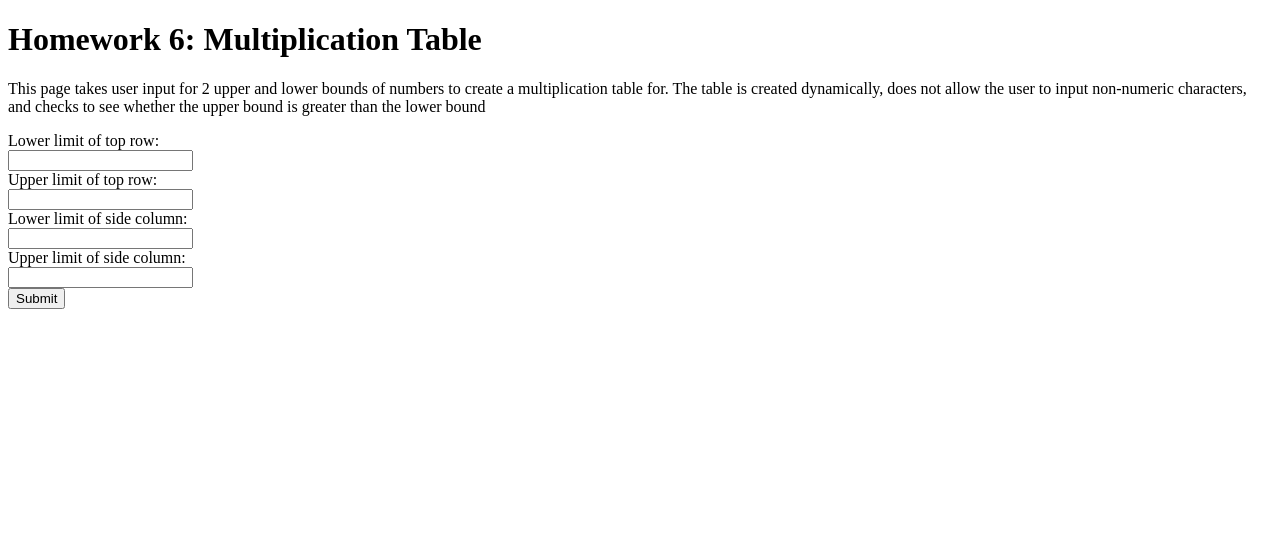
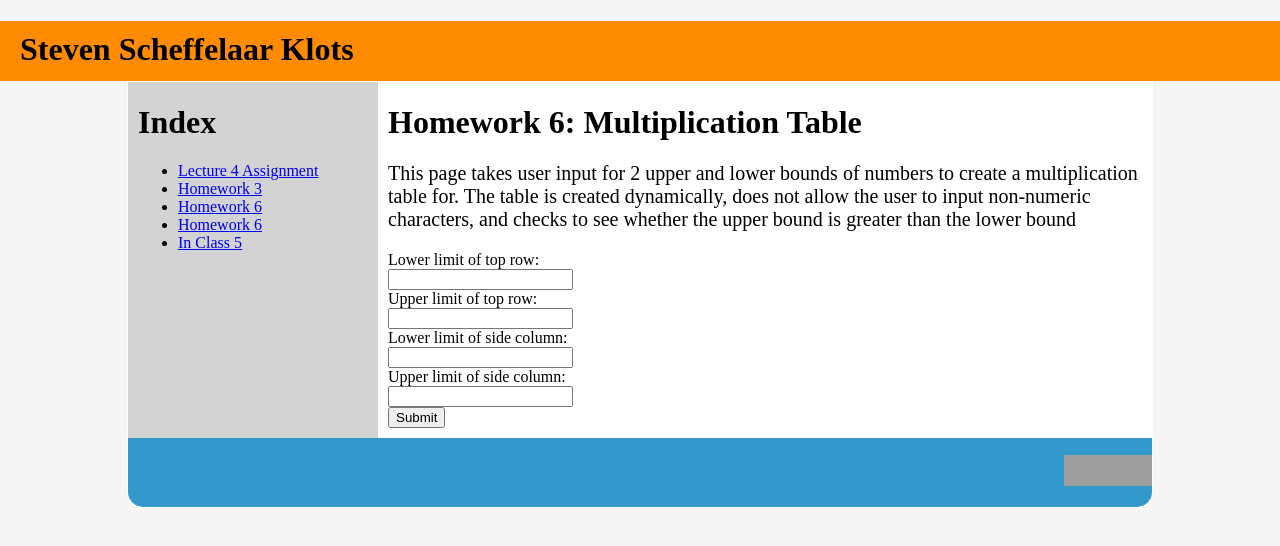
Before and after one commit to Steven-ScheffelaarKlots/GUI-1, a plain HTML site: page HW6/index.html in a window 1280 px wide. Drawn offline with Linux system fonts and the light colour scheme; grey boxes are pictures that could not be loaded.

Commit message:
HW6 Redo

```diff
--- /dev/null
+++ b/HW6/css/default.css
@@ -0,0 +1,77 @@
+/*Steven Scheffelaar Klots*/
+/*Steven_ScheffelaarKlots@student.uml.edu*/
+/*Student in 91.601 GUI Programming 1*/
+/*10/4/16*/
+/*Main css file for my site*/
+
+
+/*Code for aligning content in the middle of the page*/
+#wrap {
+    width: 80%;
+    margin:0 auto;;
+    background-color: white;
+    padding: 1px;
+    border-radius: 0 0 15px 15px;
+}
+
+#header {
+    width:100%;
+    background-color: darkorange;
+    height: 60px;
+}
+
+#header h1 {
+    padding-top: 10px;
+    padding-left: 20px;
+}
+
+#myForm {
+    padding-bottom:10px;
+}
+
+body {
+    margin: 0;
+    background-color: whitesmoke;
+}
+
+td img {
+    height: 400px;;
+}
+
+/*Sidebar class for the index sidebar*/
+.sidebar{
+    width: 240px;
+    float: none;
+    background: lightgray;
+    display: table-cell;
+    padding-left: 10px;
+}
+
+/*Content class for the main content of the page*/
+.content {
+    position: relative;
+    display: table-cell;
+    padding-left: 10px;
+}
+
+.content p {
+    font-size: 20px;
+}
+
+.content img {
+    float: left;
+    width: 200px;;
+    margin: 10px;
+}
+
+.footer {
+    width: 100%;
+    background-color: #3399CC;
+    border-radius: 0 0 15px 15px;
+    text-align: right;
+    padding: 1px 0 1px 0;
+}
+
+.error {
+    color: red;
+}
--- a/HW6/index.html
+++ b/HW6/index.html
@@ -9,9 +9,25 @@
         <meta charset="UTF-8">
         <title>Multiplication Table</title>
         <script src="js/main.js"></script>
+        <link rel="stylesheet" type="text/css" href="css/default.css">
     </head>
     <body>
-    <div id ="header">
+        <div id="header">
+            <h1>Steven Scheffelaar Klots</h1>
+        </div>
+        <div id="wrap">
+            <div class="sidebar">
+                <h1>Index</h1>
+                <ul>
+                    <li><a href="Lecture4.html">Lecture 4 Assignment</a></li>
+                    <li><a href="HW3/index.html">Homework 3</a></li>
+                    <li><a href="HW6/index.html">Homework 6</a></li>
+                    <li><a href="HW8/index.html">Homework 6</a></li>
+                    <li><a href="In-Class-5/example.html">In Class 5</a> </li>
+                </ul>
+            </div>
+            <div class="content">
+                <div>
                     <h1>Homework 6: Multiplication Table</h1>
                     <p>This page takes user input for 2 upper and lower bounds of numbers to create a multiplication table for. The
                         table is created dynamically, does not allow the user to input non-numeric characters, and checks to see
@@ -30,8 +46,18 @@
                         <input type="number"><br>
                         <input id="Submit" type="button" value="Submit" onclick="generateTable();" />
                     </form>
+                    <div id="table"></div>
                 </div>
-    <!--Div for where the table will be generated-->
-    <div id="table"></div>
+            </div>
+            <div class="footer">
+                <p>
+                    <a href="http://jigsaw.w3.org/css-validator/check/referer">
+                        <img style="border:0;width:88px;height:31px"
+                             src="http://jigsaw.w3.org/css-validator/images/vcss-blue"
+                             alt="Valid CSS!" />
+                    </a>
+                </p>
+            </div>
+        </div>
     </body>
 </html>
--- a/HW6/js/main.js
+++ b/HW6/js/main.js
@@ -10,22 +10,45 @@ function generateTable() {
     var firstInputUpper = document.getElementById("myForm").elements[1].value;
     var secondInputLower = document.getElementById("myForm").elements[2].value;
     var secondInputUpper = document.getElementById("myForm").elements[3].value;
-    console.log(firstInputLower);
-    console.log(firstInputUpper);
-    console.log(secondInputLower);
-    console.log(secondInputUpper);
     var dynamicTable = "";
+
+
+        //Error checking for no input
+    if (firstInputLower === "" || firstInputUpper === "" || secondInputLower === "" || secondInputUpper === "") {
+        document.getElementById("table").innerHTML = "<div class='error'>You did not input a value</div>";
+        return
+    }
+
+        //Error checking for negative inputs
+    if(firstInputLower <= 0) {
+        document.getElementById("table").innerHTML = "<div class='error'>You have an input that is negative</div>";
+        return
+    }
+    if(firstInputUpper <= 0) {
+        document.getElementById("table").innerHTML = "<div class='error'>You have an input that is negative</div>";
+        return
+    }
+    if(secondInputLower <= 0) {
+        document.getElementById("table").innerHTML = "<div class='error'>You have an input that is negative</div>";
+        return
+    }
+    if(secondInputUpper <= 0) {
+        document.getElementById("table").innerHTML = "<div class='error'>You have an input that is negative</div>";
+        return
+    }
 
     //Error checking to see whether the bounds are correct
     if(firstInputLower > firstInputUpper)
     {
-        document.getElementById("table").innerHTML = "Your lower bound is greater than your upper bound for the top row";
+        document.getElementById("table").innerHTML = "<div class='error'> Your lower bound is greater than your " +
+            "upper bound for the top row</div>";
         return;
     }
 
     if(secondInputLower > secondInputUpper)
     {
-        document.getElementById("table").innerHTML = "Your lower bound is greater than your upper bound for the side column";
+        document.getElementById("table").innerHTML = "<div class='error'>Your lower bound is greater than your " +
+            "upper bound for the side column</div>";
         return;
     }
 
```
Also changed, not shown: index.html (indentation only). Lines whose indentation alone changed are shown as unchanged.
